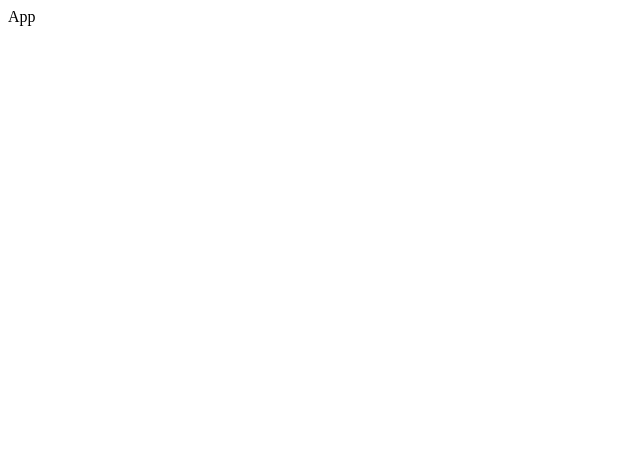
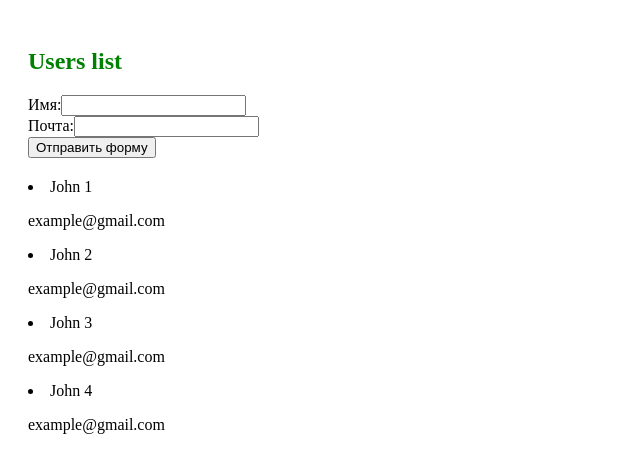
Before and after one commit to VictorLenevich97/learn-react, a React (Create React App) app: page / in a window 1280 px wide. Shown: the top 472 px of the page, without its empty margins (0-640 px from the left). Built offline with nearby package versions, Linux system fonts and the light colour scheme.

Commit message:
Added a new example

```diff
--- a/src/App.js
+++ b/src/App.js
@@ -1,5 +1,44 @@
+import { useState } from "react";
+import { UsersList, Title } from "./components";
+import { usersList } from "./mockData/usersList";
+
 function App() {
-  return <div>App</div>;
+  const [users, setUsers] = useState(usersList);
+  const [formState, setFormState] = useState({ name: "", email: "" });
+
+  const { name, email } = formState;
+
+  const handleSubmit = (event) => {
+    event.preventDefault();
+
+    setUsers([...users, { id: users.length + 1, name, email }]);
+  };
+
+  const onChange = ({ target: { name, value } }) => {
+    setFormState({ ...formState, [name]: value });
+  };
+
+  return (
+    <div style={{ padding: "20px" }}>
+      <Title content="Users list" />
+      <form onSubmit={handleSubmit}>
+        <label>
+          Имя:
+          <input value={name} onChange={onChange} name="name" type="text" />
+        </label>
+        <br />
+        <label>
+          Почта:
+          <input value={email} onChange={onChange} name="email" type="email" />
+        </label>
+        <br />
+        <button type="submit">Отправить форму</button>
+      </form>
+      <div style={{ marginTop: "20px" }}>
+        <UsersList users={users} />
+      </div>
+    </div>
+  );
 }
 
 export default App;
--- /dev/null
+++ b/src/components/Title/Title.jsx
@@ -0,0 +1,5 @@
+import "./title.css";
+
+export const Title = ({ content }) => {
+  return <h2 className="title">{content}</h2>;
+};
--- /dev/null
+++ b/src/components/Title/index.js
@@ -0,0 +1,5 @@
+// import { Title } from "./Title";
+
+// export { Title };
+
+export { Title } from "./Title";
--- /dev/null
+++ b/src/components/Title/title.css
@@ -0,0 +1,3 @@
+.title {
+  color: green;
+}
--- /dev/null
+++ b/src/components/UsersList/UsersList.jsx
@@ -0,0 +1,12 @@
+export const UsersList = ({ users }) => {
+  return (
+    <div>
+      {users.map(({ id, name, email }) => (
+        <li key={id}>
+          <span>{name}</span>
+          <p>{email}</p>
+        </li>
+      ))}
+    </div>
+  );
+};
--- /dev/null
+++ b/src/components/UsersList/index.js
@@ -0,0 +1 @@
+export { UsersList } from "./UsersList";
--- /dev/null
+++ b/src/components/index.js
@@ -0,0 +1,2 @@
+export { Title } from "./Title";
+export { UsersList } from "./UsersList";
--- /dev/null
+++ b/src/mockData/usersList.js
@@ -0,0 +1,22 @@
+export const usersList = [
+  {
+    id: 1,
+    name: "John 1",
+    email: "example@gmail.com",
+  },
+  {
+    id: 2,
+    name: "John 2",
+    email: "example@gmail.com",
+  },
+  {
+    id: 3,
+    name: "John 3",
+    email: "example@gmail.com",
+  },
+  {
+    id: 4,
+    name: "John 4",
+    email: "example@gmail.com",
+  },
+];
```
